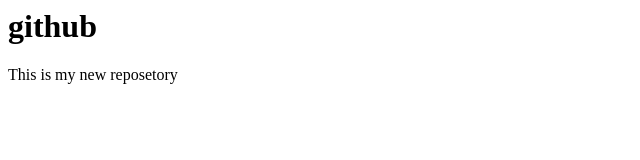
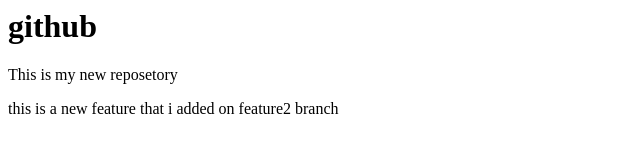
Before and after one commit to Vinay001-tech/Localrepo, a plain HTML site: page index.html in a window 1280 px wide. Shown: the whole page, without its empty margins (0-640 px from the left). Drawn offline with Linux system fonts and the light colour scheme.

Commit message:
Adding new feature

```diff
--- a/index.html
+++ b/index.html
@@ -1,2 +1,6 @@
 <h1>github</h1>
 <p>This is my new reposetory</p>
+
+<div>
+    <p>this is a new feature that i added on feature2 branch</p>
+</div>
```
